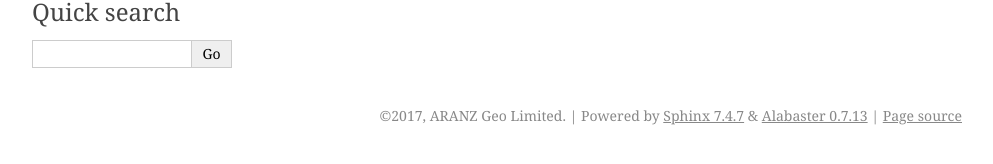
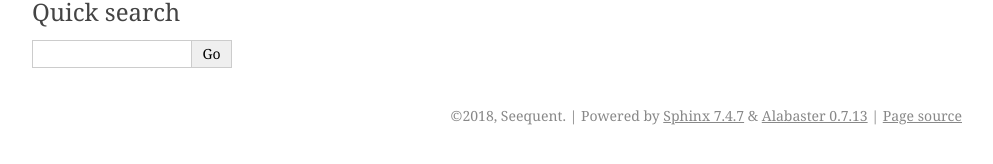
Before and after one commit to Geostatistic/steno3dpy, a Sphinx documentation site: the page built from docs/content/release.rst, in a window 1280 px wide. Shown: the part 236-400 px from the top of the page, without its empty margins (148-1141 px from the left). Built offline with Sphinx 7.4.7, drawn with Linux system fonts in a browser that asks for light colours.

Commit message:
Update license/copyright/etc

```diff
--- a/README.rst
+++ b/README.rst
@@ -18,7 +18,7 @@
     :target: https://pypi.python.org/pypi/steno3d
 
 Welcome to the Python client library for `Steno3D <https://steno3d.com>`_
-by `ARANZ Geo Limited <https://www.aranzgeo.com>`_. Explore and collaborate on your 3D data!
+by `Seequent <https://www.seequent.com>`_. Explore and collaborate on your 3D data!
 
 Demo Video
 ----------
--- a/docs/conf.py
+++ b/docs/conf.py
@@ -54,8 +54,8 @@ master_doc = 'index'
 
 # General information about the project.
 project = u'steno3d'
-copyright = u'2017, ARANZ Geo Limited'
-author = u'ARANZ Geo Limited'
+copyright = u'2018, Seequent'
+author = u'Seequent'
 
 # The version info for the project you're documenting, acts as replacement for
 # |version| and |release|, also used in various other places throughout the
@@ -244,7 +244,7 @@ latex_elements = {
 #  author, documentclass [howto, manual, or own class]).
 latex_documents = [
     (master_doc, 'steno3d.tex', u'steno3d Documentation',
-     u'ARANZ Geo Limited', 'manual'),
+     u'Seequent', 'manual'),
 ]
 
 # The name of an image file (relative to this directory) to place at the top of
--- a/setup.py
+++ b/setup.py
@@ -34,7 +34,7 @@ setup(
         'properties==0.4.0',
         'vectormath',
     ],
-    author='ARANZ Geo Limited',
+    author='Seequent',
     author_email='support@steno3d.com',
     description='Steno3D Python client library',
     long_description=LONG_DESCRIPTION,
--- a/steno3d/__init__.py
+++ b/steno3d/__init__.py
@@ -47,9 +47,9 @@ from .vector import *
 from .volume import *
 
 __version__ = '0.3.6'
-__author__ = 'ARANZ Geo Limited'
+__author__ = 'Seequent'
 __license__ = 'MIT'
-__copyright__ = 'Copyright 2017 ARANZ Geo Limited'
+__copyright__ = 'Copyright 2018 Seequent'
 
 login = client.Comms.login
 logout = client.Comms.logout
```
Also changed, not shown: 1 other file.
